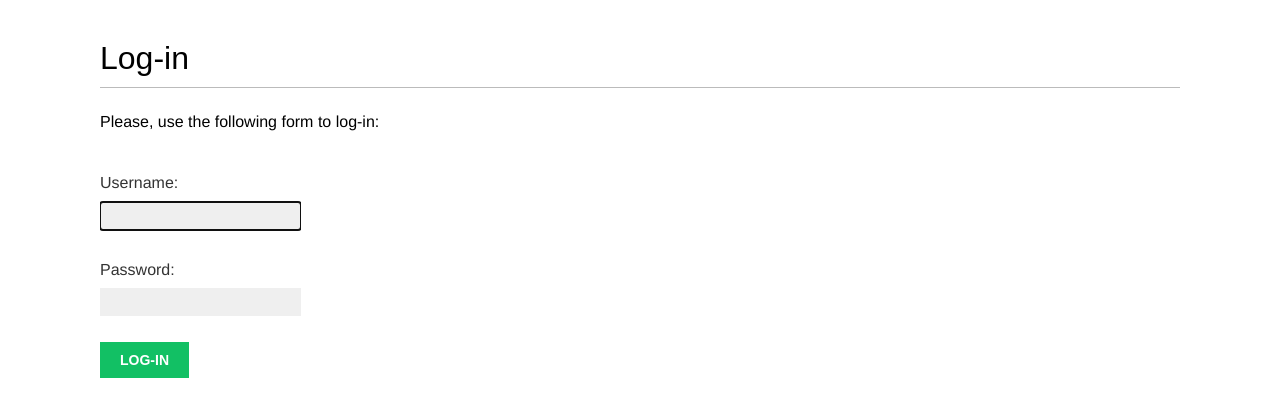
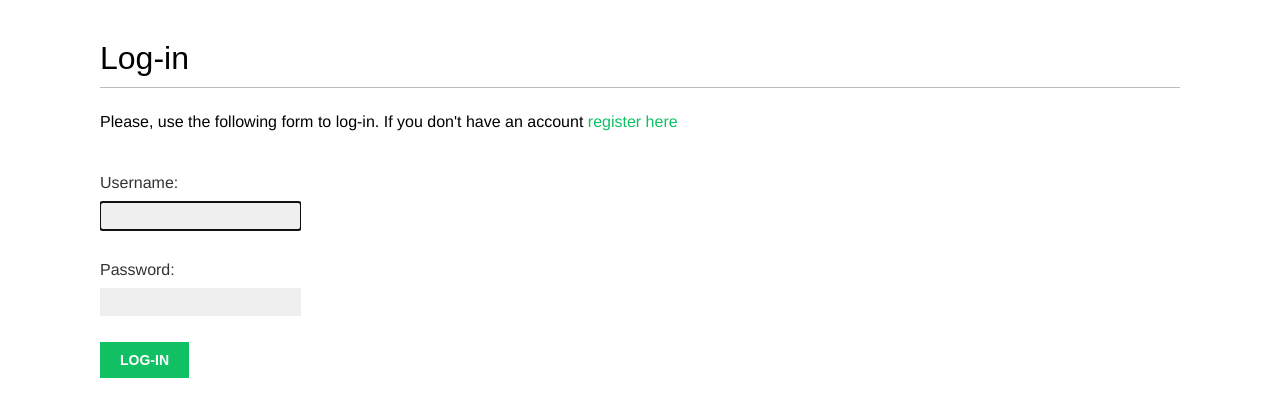
Before and after one commit to acid-n/bookmarks, a Django app: page /account/login/ in a window 1280 px wide. Shown: the part 47-467 px from the top of the page. Run offline with Django 3.2, Linux system fonts and the light colour scheme; some web fonts are replaced.

Commit message:
register new users

```diff
--- a/account/templates/registration/login.html
+++ b/account/templates/registration/login.html
@@ -7,7 +7,7 @@
     {% if form.errors %}
         <p>Your username and password didn't match. Please try again.</p>
     {% else %}
-        <p>Please, use the following form to log-in:</p>
+        <p>Please, use the following form to log-in. If you don't have an account <a href="{% url "register" %}">register here</a></p>
     {% endif %}
     <div class="login-form">
         <form action="{% url 'login' %}" method="post">
```
Also changed, not shown: db.sqlite3.
